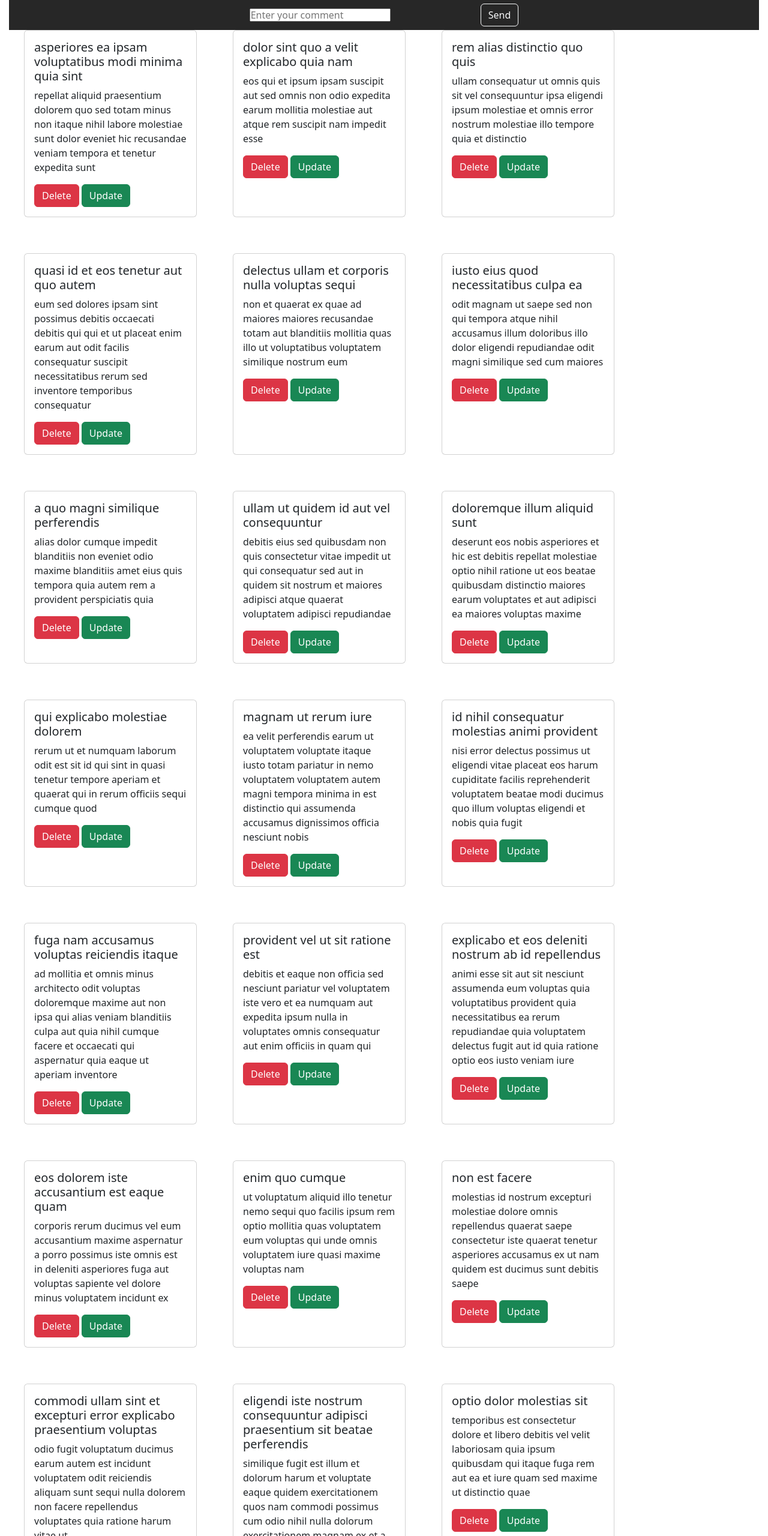
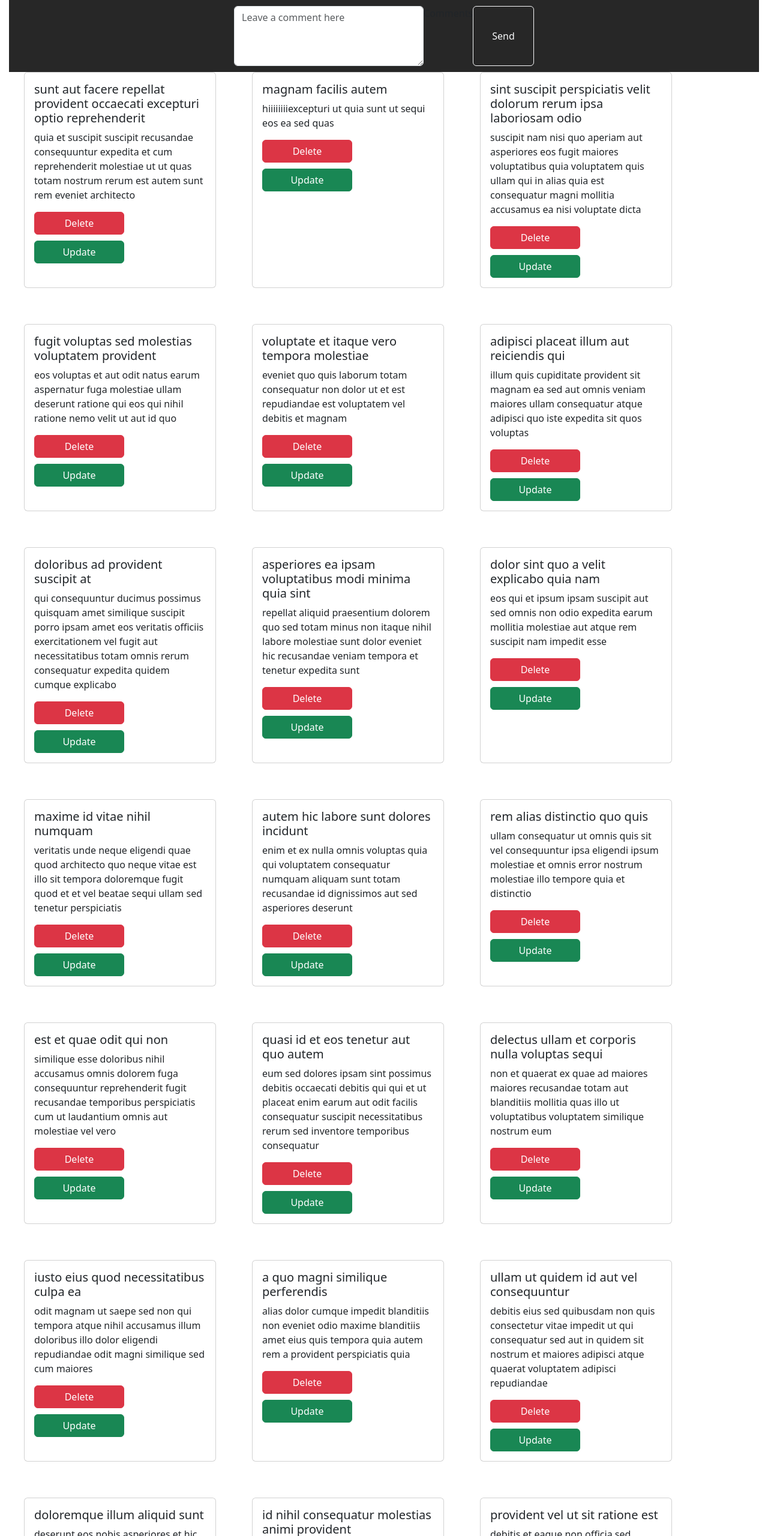
Before and after one commit to iveke/Front-End, a website built with Parcel: page src/index.html in a window 1280 px wide. Shown: the top 2560 px of the page at 60% size. Built offline with nearby package versions, Linux system fonts and the light colour scheme; data requests are answered from the project's data file.

Commit message:
almost final

```diff
--- a/db.json
+++ b/db.json
@@ -1,5 +1,47 @@
 {
   "posts": [
+    {
+      "userId": 1,
+      "id": 1,
+      "title": "sunt aut facere repellat provident occaecati excepturi optio reprehenderit",
+      "body": "quia et suscipit\nsuscipit recusandae consequuntur expedita et cum\nreprehenderit molestiae ut ut quas totam\nnostrum rerum est autem sunt rem eveniet architecto"
+    },
+    {
+      "userId": 1,
+      "id": 7,
+      "title": "magnam facilis autem",
+      "body": "hiiiiiiiiexcepturi ut quia\nsunt ut sequi eos ea sed quas"
+    },
+    {
+      "userId": 2,
+      "id": 16,
+      "title": "sint suscipit perspiciatis velit dolorum rerum ipsa laboriosam odio",
+      "body": "suscipit nam nisi quo aperiam aut\nasperiores eos fugit maiores voluptatibus quia\nvoluptatem quis ullam qui in alias quia est\nconsequatur magni mollitia accusamus ea nisi voluptate dicta"
+    },
+    {
+      "userId": 2,
+      "id": 17,
+      "title": "fugit voluptas sed molestias voluptatem provident",
+      "body": "eos voluptas et aut odit natus earum\naspernatur fuga molestiae ullam\ndeserunt ratione qui eos\nqui nihil ratione nemo velit ut aut id quo"
+    },
+    {
+      "userId": 2,
+      "id": 18,
+      "title": "voluptate et itaque vero tempora molestiae",
+      "body": "eveniet quo quis\nlaborum totam consequatur non dolor\nut et est repudiandae\nest voluptatem vel debitis et magnam"
+    },
+    {
+      "userId": 2,
+      "id": 19,
+      "title": "adipisci placeat illum aut reiciendis qui",
+      "body": "illum quis cupiditate provident sit magnam\nea sed aut omnis\nveniam maiores ullam consequatur atque\nadipisci quo iste expedita sit quos voluptas"
+    },
+    {
+      "userId": 2,
+      "id": 20,
+      "title": "doloribus ad provident suscipit at",
+      "body": "qui consequuntur ducimus possimus quisquam amet similique\nsuscipit porro ipsam amet\neos veritatis officiis exercitationem vel fugit aut necessitatibus totam\nomnis rerum consequatur expedita quidem cumque explicabo"
+    },
     {
       "userId": 3,
       "id": 21,
@@ -14,9 +56,27 @@
     },
     {
       "userId": 3,
+      "id": 23,
+      "title": "maxime id vitae nihil numquam",
+      "body": "veritatis unde neque eligendi\nquae quod architecto quo neque vitae\nest illo sit tempora doloremque fugit quod\net et vel beatae sequi ullam sed tenetur perspiciatis"
+    },
+    {
+      "userId": 3,
+      "id": 24,
+      "title": "autem hic labore sunt dolores incidunt",
+      "body": "enim et ex nulla\nomnis voluptas quia qui\nvoluptatem consequatur numquam aliquam sunt\ntotam recusandae id dignissimos aut sed asperiores deserunt"
+    },
+    {
+      "userId": 3,
       "id": 25,
       "title": "rem alias distinctio quo quis",
       "body": "ullam consequatur ut\nomnis quis sit vel consequuntur\nipsa eligendi ipsum molestiae et omnis error nostrum\nmolestiae illo tempore quia et distinctio"
+    },
+    {
+      "userId": 3,
+      "id": 26,
+      "title": "est et quae odit qui non",
+      "body": "similique esse doloribus nihil accusamus\nomnis dolorem fuga consequuntur reprehenderit fugit recusandae temporibus\nperspiciatis cum ut laudantium\nomnis aut molestiae vel vero"
     },
     {
       "userId": 3,
@@ -56,100 +116,21 @@
     },
     {
       "userId": 4,
-      "id": 33,
-      "title": "qui explicabo molestiae dolorem",
-      "body": "rerum ut et numquam laborum odit est sit\nid qui sint in\nquasi tenetur tempore aperiam et quaerat qui in\nrerum officiis sequi cumque quod"
-    },
-    {
-      "userId": 4,
-      "id": 34,
-      "title": "magnam ut rerum iure",
-      "body": "ea velit perferendis earum ut voluptatem voluptate itaque iusto\ntotam pariatur in\nnemo voluptatem voluptatem autem magni tempora minima in\nest distinctio qui assumenda accusamus dignissimos officia nesciunt nobis"
-    },
-    {
-      "userId": 4,
       "id": 35,
       "title": "id nihil consequatur molestias animi provident",
       "body": "nisi error delectus possimus ut eligendi vitae\nplaceat eos harum cupiditate facilis reprehenderit voluptatem beatae\nmodi ducimus quo illum voluptas eligendi\net nobis quia fugit"
     },
     {
       "userId": 4,
-      "id": 36,
-      "title": "fuga nam accusamus voluptas reiciendis itaque",
-      "body": "ad mollitia et omnis minus architecto odit\nvoluptas doloremque maxime aut non ipsa qui alias veniam\nblanditiis culpa aut quia nihil cumque facere et occaecati\nqui aspernatur quia eaque ut aperiam inventore"
-    },
-    {
-      "userId": 4,
       "id": 37,
       "title": "provident vel ut sit ratione est",
       "body": "debitis et eaque non officia sed nesciunt pariatur vel\nvoluptatem iste vero et ea\nnumquam aut expedita ipsum nulla in\nvoluptates omnis consequatur aut enim officiis in quam qui"
-    },
-    {
-      "userId": 4,
-      "id": 38,
-      "title": "explicabo et eos deleniti nostrum ab id repellendus",
-      "body": "animi esse sit aut sit nesciunt assumenda eum voluptas\nquia voluptatibus provident quia necessitatibus ea\nrerum repudiandae quia voluptatem delectus fugit aut id quia\nratione optio eos iusto veniam iure"
-    },
-    {
-      "userId": 4,
-      "id": 39,
-      "title": "eos dolorem iste accusantium est eaque quam",
-      "body": "corporis rerum ducimus vel eum accusantium\nmaxime aspernatur a porro possimus iste omnis\nest in deleniti asperiores fuga aut\nvoluptas sapiente vel dolore minus voluptatem incidunt ex"
-    },
-    {
-      "userId": 4,
-      "id": 40,
-      "title": "enim quo cumque",
-      "body": "ut voluptatum aliquid illo tenetur nemo sequi quo facilis\nipsum rem optio mollitia quas\nvoluptatem eum voluptas qui\nunde omnis voluptatem iure quasi maxime voluptas nam"
-    },
-    {
-      "userId": 5,
-      "id": 41,
-      "title": "non est facere",
-      "body": "molestias id nostrum\nexcepturi molestiae dolore omnis repellendus quaerat saepe\nconsectetur iste quaerat tenetur asperiores accusamus ex ut\nnam quidem est ducimus sunt debitis saepe"
-    },
-    {
-      "userId": 5,
-      "id": 42,
-      "title": "commodi ullam sint et excepturi error explicabo praesentium voluptas",
-      "body": "odio fugit voluptatum ducimus earum autem est incidunt voluptatem\nodit reiciendis aliquam sunt sequi nulla dolorem\nnon facere repellendus voluptates quia\nratione harum vitae ut"
-    },
-    {
-      "userId": 5,
-      "id": 43,
-      "title": "eligendi iste nostrum consequuntur adipisci praesentium sit beatae perferendis",
-      "body": "similique fugit est\nillum et dolorum harum et voluptate eaque quidem\nexercitationem quos nam commodi possimus cum odio nihil nulla\ndolorum exercitationem magnam ex et a et distinctio debitis"
-    },
-    {
-      "userId": 5,
-      "id": 44,
-      "title": "optio dolor molestias sit",
-      "body": "temporibus est consectetur dolore\net libero debitis vel velit laboriosam quia\nipsum quibusdam qui itaque fuga rem aut\nea et iure quam sed maxime ut distinctio quae"
-    },
-    {
-      "userId": 5,
-      "id": 45,
-      "title": "ut numquam possimus omnis eius suscipit laudantium iure",
-      "body": "est natus reiciendis nihil possimus aut provident\nex et dolor\nrepellat pariatur est\nnobis rerum repellendus dolorem autem"
-    },
-    {
-      "userId": 5,
-      "id": 46,
-      "title": "aut quo modi neque nostrum ducimus",
-      "body": "voluptatem quisquam iste\nvoluptatibus natus officiis facilis dolorem\nquis quas ipsam\nvel et voluptatum in aliquid"
-    },
-    {
-      "userId": 5,
-      "id": 47,
-      "title": "quibusdam cumque rem aut deserunt",
-      "body": "voluptatem assumenda ut qui ut cupiditate aut impedit veniam\noccaecati nemo illum voluptatem laudantium\nmolestiae beatae rerum ea iure soluta nostrum\neligendi et voluptate"
-    },
-    {
-      "userId": 5,
-      "id": 48,
-      "title": "ut voluptatem illum ea doloribus itaque eos",
-      "body": "voluptates quo voluptatem facilis iure occaecati\nvel assumenda rerum officia et\nillum perspiciatis ab deleniti\nlaudantium repellat ad ut et autem reprehenderit"
     }
   ],
-  "comments": []
+  "comments": [
+    {
+      "body": "hello my name ivan",
+      "id": 3
+    }
+  ]
 }
--- a/src/index.js
+++ b/src/index.js
@@ -7,7 +7,7 @@ import { upLoadPosts } from './js/upLoadPosts.js';
 
 let cardId;
 export const refs = {
-    send: document.querySelector(".btn"),
+    form: document.getElementById("form"),
     cards: document.querySelector(".cards"),
     title: document.getElementById("title"),
     body: document.getElementById("body"),
@@ -16,12 +16,29 @@ export const refs = {
 
 refs.cards.addEventListener('click', deleteCard);
 refs.cards.addEventListener('click', updateCard);
+refs.form.addEventListener('submit', onSubmitForm);
 upLoadPosts();
 
+function onSubmitForm(e) {
+
+    e.preventDefault();
+    const formData = new FormData(refs.form);
+    const res = formData.get("comment");
+    console.log(res);
+    createComment(res);
+}
+
+ function createComment(res) {
+    const comment = {
+        'body': `${res}`,
+    }
+    console.log(comment)
+    addComment(comment);
+}
 
 function updateCard(e) {
     if (!e.target.classList.contains("btn-success")) {
-        return ;
+        return;
     }
     const card = e.target.parentElement;
     const info = {
@@ -38,7 +55,7 @@ function updateCard(e) {
 async function saveChange(e) {
     e.preventDefault()
     const updateValue = {
-        "title":   `${refs.title.value}`,
+        "title": `${refs.title.value}`,
         "body": `${refs.body.value}`
     }
     const updateCard = await updatePost(updateValue, cardId);
--- a/src/js/r-get.js
+++ b/src/js/r-get.js
@@ -1,7 +1,8 @@
 const BASE_URL = "http://localhost:1532";
 
-export function getComment() {
-    return fetch(`${BASE_URL}/comments`).then(res => res.json()).then(cons);
+export async function getComment() {
+    const res = await fetch(`${BASE_URL}/comments`)
+    return res.json();
 }
 
 export async function getPosts() {
--- a/src/js/upLoadPosts.js
+++ b/src/js/upLoadPosts.js
@@ -2,15 +2,16 @@ import { refs } from "..";
 import { getPosts } from "./r-get";
 
 export async function upLoadPosts() {
+    refs.cards.innerHTML = "";
     const posts = await getPosts();
     const postStr = [];
     posts.forEach(elem => {
-        const card = `<li id="${elem.id}" class="card" style="width: 18rem;">
+        const card = `<li id="${elem.id}" class="card" style="width: 20rem;">
         <div class="card-body">
             <h5 class="card-title">${elem.title}</h5>
             <p class="card-text">${elem.body}</p>
             <button type="button" class="btn btn-danger">Delete</button>
-            <button type="button" class="btn btn-success"  data-bs-toggle="modal" data-bs-target="#staticBackdrop">Update</button>
+            <button type="button" style="margin-top:10px" class="btn btn-success"  data-bs-toggle="modal" data-bs-target="#staticBackdrop">Update</button>
         </div>
     </li>`;
         postStr.push(card);
--- a/src/partials/header.html
+++ b/src/partials/header.html
@@ -1,4 +1,11 @@
 <div class="header">
-<input type="text" placeholder="Enter your comment">
-<button type="button" class="btn btn-outline-light">Send</button>
+    <div class="form-floating" >
+        <form id="form" action="#">
+            <textarea name="comment" class="form-control" placeholder="Leave a comment here" id="floatingTextarea2"
+            style="height: 100px" ></textarea>
+        <label for="floatingTextarea2">Comments</label>
+        <button type="form" class="btn btn-outline-light">Send</button>
+        </form>
+    </div>
+
 </div>
--- /dev/null
+++ b/src/sass/_comment.scss
@@ -0,0 +1,6 @@
+.comments{
+    display: flex;
+    margin: 0 auto;
+    flex-direction: column;
+    gap: 15px;
+}
--- a/src/sass/_header.scss
+++ b/src/sass/_header.scss
@@ -7,6 +7,14 @@
   display: flex;
   align-items: center;
   justify-content: center;
-  height: 50px;
-  gap: 150px;
+  height: 120px;
 }
+
+#form{
+  display: flex;
+  width: 500px;
+}
+
+.btn{
+  width: 150px;
+}
--- a/src/sass/index.scss
+++ b/src/sass/index.scss
@@ -1,5 +1,6 @@
 @import './common';
 @import './header';
+@import './comment';
 
 *{
     margin: 0;
```
Also changed, not shown: package.json (+14 -1 lines), src/js/c-post.js (+4 -3 lines), src/partials/comment.html (+27 -3 lines), 1 other file.
